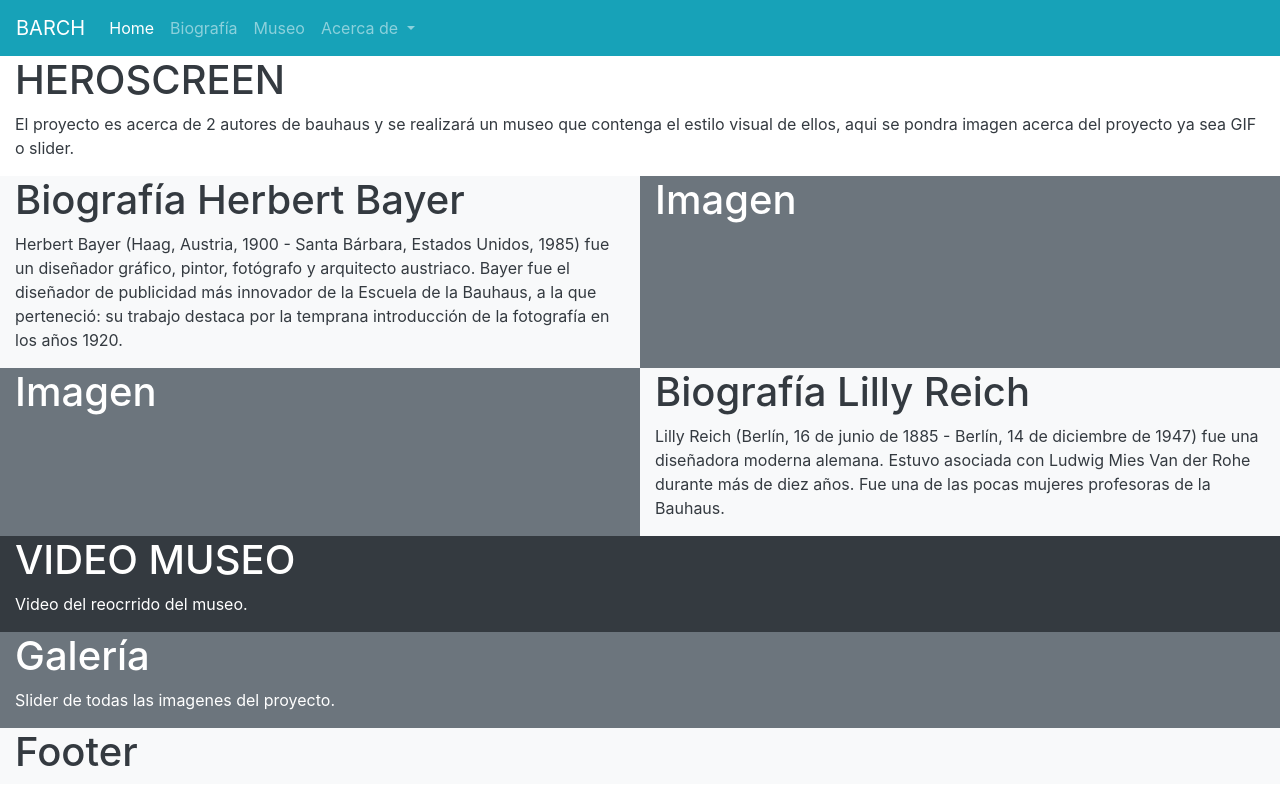
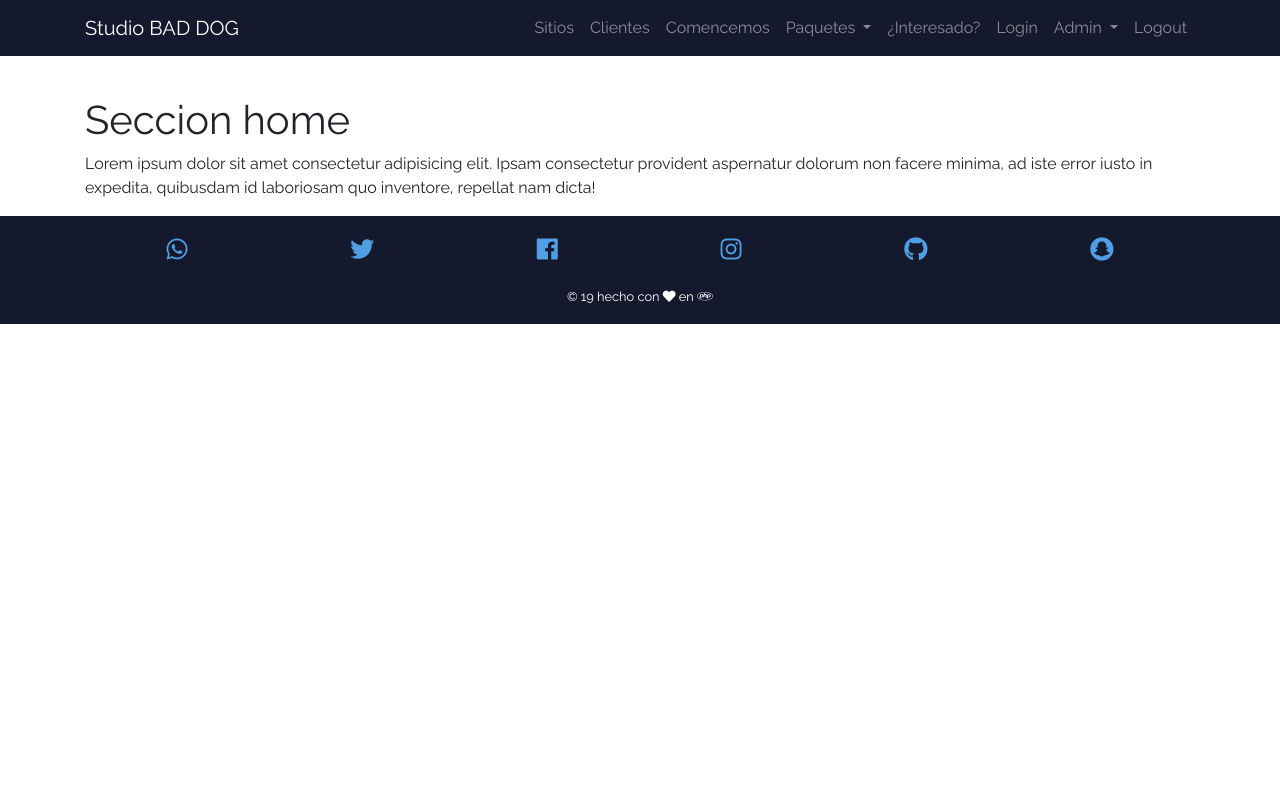
Before and after one commit to guillermogutz/BARCH, a PHP site: page / in a window 1280 px wide. Run offline with PHP 8.4, Linux system fonts and the light colour scheme; some libraries are stand-ins or nearby versions.

Commit message:
clase 4 pagina web

```diff
--- /dev/null
+++ b/proyecto barch/app/components/footer.php
@@ -0,0 +1,13 @@
+<footer class="p-3 text-center bg-dark">
+     <div class="container">
+     <ul class="list-unstyled d-flex justify-content-around font-150">
+       <li><a href="http://" target="_blank" rel="noopener noreferrer"><i class="fab fa-whatsapp"></i></a></li>
+       <li><a href="http://" target="_blank" rel="noopener noreferrer"><i class="fab fa-twitter"></i></a></li>
+       <li><a href="http://" target="_blank" rel="noopener noreferrer"><i class="fab fa-facebook"></i></a></li>
+       <li><a href="http://" target="_blank" rel="noopener noreferrer"><i class="fab fa-instagram"></i></a></li>
+       <li><a href="http://" target="_blank" rel="noopener noreferrer"><i class="fab fa-github"></i></a></li>
+       <li><a href="http://" target="_blank" rel="noopener noreferrer"><i class="fab fa-snapchat"></i></a></li>
+     </ul>
+     <small class="text-white">&copy; <?php echo date ("y"); ?> hecho con <i class="fas fa-heart"></i> en <i class="fab fa-php"></i></small>
+     </div>
+    </footer>
--- /dev/null
+++ b/proyecto barch/app/components/navbar.php
@@ -0,0 +1,49 @@
+<nav class="navbar fixed-top navbar-expand-lg navbar-dark bg-dark">
+      <div class="container">
+        <a class="navbar-brand" href="config.php">Studio BAD DOG</a>
+        <button class="navbar-toggler" type="button" data-toggle="collapse" data-target="#navbarNavDropdown" aria-controls="navbarNavDropdown" aria-expanded="false" aria-label="Toggle navigation">
+          <span class="navbar-toggler-icon"></span>
+        </button>
+        <div class="collapse navbar-collapse" id="navbarNavDropdown">
+          <ul class="navbar-nav ml-auto">
+            <li class="nav-item">
+              <a class="nav-link" href="#">Sitios</a>
+            </li>
+            <li class="nav-item">
+              <a class="nav-link" href="#">Clientes</a>
+            </li>
+            <li class="nav-item">
+              <a class="nav-link" href="#">Comencemos</a>
+            </li>
+            <li class="nav-item dropdown">
+              <a class="nav-link dropdown-toggle" href="#" id="menu-paquetes" role="button" data-toggle="dropdown" aria-haspopup="true" aria-expanded="false">
+                Paquetes
+              </a>
+              <div class="dropdown-menu" aria-labelledby="menu-paquetes">
+                <a class="dropdown-item" href="#">SinglePage</a>
+                <a class="dropdown-item" href="#">MultiPage</a>
+              </div>
+            </li>
+            <li class="nav-item">
+              <a class="nav-link" href="#">¿Interesado?</a>
+            </li>
+            <li class="nav-item">
+              <a class="nav-link" href="#">Login</a>
+            </li>
+            <li class="nav-item dropdown">
+              <a class="nav-link dropdown-toggle" href="#" id="menu-admin" role="button" data-toggle="dropdown" aria-haspopup="true" aria-expanded="false">
+                Admin
+              </a>
+              <div class="dropdown-menu" aria-labelledby="menu-admin">
+                <a class="dropdown-item" href="#">Perfil</a>
+                <a class="dropdown-item" href="#">Trabajos</a>
+                <a class="dropdown-item" href="#">Categorías</a>
+              </div>
+            </li>
+            <li class="nav-item">
+              <a class="nav-link" href="#">Logout</a>
+            </li>
+          </ul>
+        </div>
+      </div>
+    </nav>
--- /dev/null
+++ b/proyecto barch/app/components/scripts.php
@@ -0,0 +1,5 @@
+  <!-- Optional JavaScript -->
+    <!-- jQuery first, then Popper.js, then Bootstrap JS -->
+    <script src="https://code.jquery.com/jquery-3.3.1.slim.min.js" integrity="sha384-q8i/X+965DzO0rT7abK41JStQIAqVgRVzpbzo5smXKp4YfRvH+8abtTE1Pi6jizo" crossorigin="anonymous"></script>
+    <script src="https://cdnjs.cloudflare.com/ajax/libs/popper.js/1.14.6/umd/popper.min.js" integrity="sha384-wHAiFfRlMFy6i5SRaxvfOCifBUQy1xHdJ/yoi7FRNXMRBu5WHdZYu1hA6ZOblgut" crossorigin="anonymous"></script>
+    <script src="https://stackpath.bootstrapcdn.com/bootstrap/4.2.1/js/bootstrap.min.js" integrity="sha384-B0UglyR+jN6CkvvICOB2joaf5I4l3gm9GU6Hc1og6Ls7i6U/mkkaduKaBhlAXv9k" crossorigin="anonymous"></script>
--- a/proyecto barch/css/style.css
+++ b/proyecto barch/css/style.css
@@ -0,0 +1,48 @@
+/* ********* Custom properties ********* */
+
+:root{
+--first-color: rgb(217,0,98);
+--first-modal-color: rgba(217,0,98,.75);
+--second-color:rgb(20,25,45);
+--second-modal-color:rgb(20,25,45,.75);
+--third-color:rgb(80,20,100);
+--third-modal-color:rgb(80,20,100,.75);
+--link-color:rgb(80,158,227);
+
+--navbar-height: 54px;
+}
+
+/* ********* Reset styles ********* */
+body{
+    font-family: 'Raleway', sans-serif;
+}
+a{
+    color:var(--link-color);
+    transition: all .45 ease-in-out;
+}
+
+a:hover{ color:var(--first-color);}
+/* ********* Bootstrap Styles ********* */
+.bg-dark {background-color: var(--second-color) !important;}
+
+.navbar-brand img{
+    width:auto;
+    height: var(--navbar-height);
+}
+/* ********* My Styles ********* */
+.font-120{ font-size: 120%;}
+
+.font-150{ font-size: 150%;}
+/* ********* Media Queries Small ********* */
+@media (min-width: 576px) {
+}
+/* ********* Media Queries Medium ********* */
+@media (min-width: 768px) {
+}
+/* ********* Media Queries Large ********* */
+@media (min-width: 992px) {
+}
+
+/* ********* Media Queries ExtraLarge ********* */
+@media (min-width: 1200px) {
+}
--- a/proyecto barch/index.php
+++ b/proyecto barch/index.php
@@ -1,109 +1,29 @@
 <!doctype html>
-<html lang="en">
+<html lang="es">
   <head>
     <!-- Required meta tags -->
     <meta charset="utf-8">
     <meta name="viewport" content="width=device-width, initial-scale=1, shrink-to-fit=no">
 
+    <link href="https://fonts.googleapis.com/css?family=Raleway:400,700" rel="stylesheet">
+    <link rel="stylesheet" href="https://use.fontawesome.com/releases/v5.7.2/css/all.css" integrity="sha384-fnmOCqbTlWIlj8LyTjo7mOUStjsKC4pOpQbqyi7RrhN7udi9RwhKkMHpvLbHG9Sr" crossorigin="anonymous">
+
     <!-- Bootstrap CSS -->
     <link rel="stylesheet" href="https://stackpath.bootstrapcdn.com/bootstrap/4.2.1/css/bootstrap.min.css" integrity="sha384-GJzZqFGwb1QTTN6wy59ffF1BuGJpLSa9DkKMp0DgiMDm4iYMj70gZWKYbI706tWS" crossorigin="anonymous">
+    <title>Studio BAD DOG</title>
+  <link rel="stylesheet" href="css/style.css">
+  </head>
+  <body class="pt-5">
+   <?php require 'app/components/navbar.php'; ?>
+    <div class="container pt-5">
+      <h1>Seccion home</h1>
+      <p>
+        Lorem ipsum dolor sit amet consectetur adipisicing elit. Ipsam consectetur provident aspernatur dolorum non facere minima, ad iste error iusto in expedita, quibusdam id laboriosam quo inventore, repellat nam dicta!
+      </p>
+    </div>
 
-    <nav class="navbar navbar-expand-lg navbar-dark bg-info">
-  <a class="navbar-brand" href="#">BARCH</a>
-  <button class="navbar-toggler" type="button" data-toggle="collapse" data-target="#navbarNavDropdown" aria-controls="navbarNavDropdown" aria-expanded="false" aria-label="Toggle navigation">
-    <span class="navbar-toggler-icon"></span>
-  </button>
-  <div class="collapse navbar-collapse" id="navbarNavDropdown">
-    <ul class="navbar-nav">
-      <li class="nav-item active">
-        <a class="nav-link" href="#">Home <span class="sr-only">(current)</span></a>
-      </li>
-      <li class="nav-item">
-        <a class="nav-link" href="#">Biografía</a>
-      </li>
-      <li class="nav-item">
-        <a class="nav-link" href="#">Museo</a>
-      </li>
-      <li class="nav-item ">
-      <a class="nav-link dropdown-toggle" href="#" id="menu-admin" role="button" data-toggle="dropdown" aria-haspopup="true" aria-expanded="false">
-          Acerca de
-        </a>
-        <div class="dropdown-menu" aria-labelledby="menu-admin">
-          <a class="dropdown-item" href="#">Galería</a>
-          <a class="dropdown-item" href="#">Obras</a>
-          <a class="dropdown-item" href="#">Realización</a>
-        </div>
+    <?php require 'app/components/footer.php'; ?>
+    <?php require 'app/components/scripts.php'; ?>
 
-      </li>
-    </ul>
-  </div>
-</nav>
-
-<div class="container-fluid">
-
-<div class="row">
-  <div class="col-lg-12 bg-white text-dark">
-    <h1>HEROSCREEN</h1>
-    <p>El proyecto es acerca de 2 autores de bauhaus y se realizará un museo que contenga el estilo visual de ellos, aqui se pondra imagen acerca del proyecto ya sea GIF o slider.</p>
-  </div>
-
-  <div class="container-fluid">
-  <div class="row">
-
-      <div class="col-lg-6 bg-light text-dark">
-       <h1> Biografía Herbert Bayer</h1>
-        <p>Herbert Bayer (Haag, Austria, 1900 - Santa Bárbara, Estados Unidos, 1985) fue un diseñador gráfico, pintor, fotógrafo y arquitecto austriaco. Bayer fue el diseñador de publicidad más innovador de la Escuela de la Bauhaus, a la que perteneció: su trabajo destaca por la temprana introducción de la fotografía en los años 1920.</p>
-      </div>
-
-      <div class="col-lg-6 bg-secondary text-white">
-      <h1>Imagen</h1>
-
-      </div>
-
-      <div class="container-fluid">
-  <div class="row">
-
-      <div class="col-lg-6 bg-secondary text-white">
-      <h1>Imagen</h1>
-      </div>
-
-      <div class="col-lg-6 bg-light text-dark">
-       <h1> Biografía Lilly Reich</h1>
-        <p>Lilly Reich (Berlín, 16 de junio de 1885 - Berlín, 14 de diciembre de 1947) fue una diseñadora moderna alemana. Estuvo asociada con Ludwig Mies Van der Rohe durante más de diez años. Fue una de las pocas mujeres profesoras de la Bauhaus.</p>
-      </div>
-
-      <div class="container-fluid">
-  <div class="row">
-      <div class="col-lg-12 bg-dark text-white" >
-        <h1>VIDEO MUSEO</h1>
-        <p> Video del reocrrido del museo.</p>
-      </div>
-
-      <div class="container-fluid">
-  <div class="row">
-      <div class="col-lg-12 bg-secondary text-white" >
-        <h1>Galería</h1>
-        <p> Slider de todas las imagenes del proyecto.</p>
-      </div>
-
-
-      <div class="container-fluid bg-light text-dark">
-  <div class="row">
-      <div class="col-lg-4"  >
-        <h1>Footer</h1>
-      </div>
-
-
-
-
-  </head>
-  <body>
-
-
-    <!-- Optional JavaScript -->
-    <!-- jQuery first, then Popper.js, then Bootstrap JS -->
-    <script src="https://code.jquery.com/jquery-3.3.1.slim.min.js" integrity="sha384-q8i/X+965DzO0rT7abK41JStQIAqVgRVzpbzo5smXKp4YfRvH+8abtTE1Pi6jizo" crossorigin="anonymous"></script>
-    <script src="https://cdnjs.cloudflare.com/ajax/libs/popper.js/1.14.6/umd/popper.min.js" integrity="sha384-wHAiFfRlMFy6i5SRaxvfOCifBUQy1xHdJ/yoi7FRNXMRBu5WHdZYu1hA6ZOblgut" crossorigin="anonymous"></script>
-    <script src="https://stackpath.bootstrapcdn.com/bootstrap/4.2.1/js/bootstrap.min.js" integrity="sha384-B0UglyR+jN6CkvvICOB2joaf5I4l3gm9GU6Hc1og6Ls7i6U/mkkaduKaBhlAXv9k" crossorigin="anonymous"></script>
   </body>
 </html>
```
Also changed, not shown: config.php (added, +44 -0 lines), proyecto barch/app/config.php (deleted, +0 -56 lines), proyecto barch/app/components/meta_tags.php (added).
